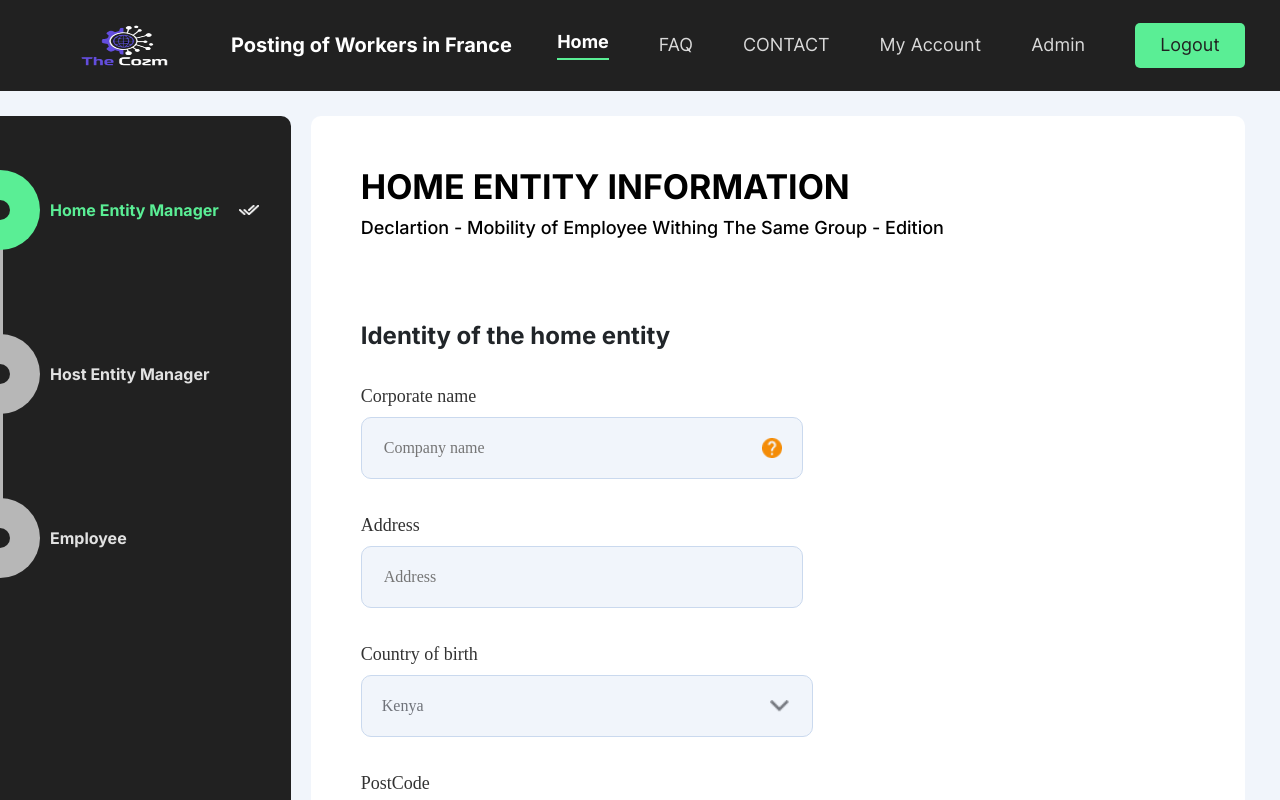
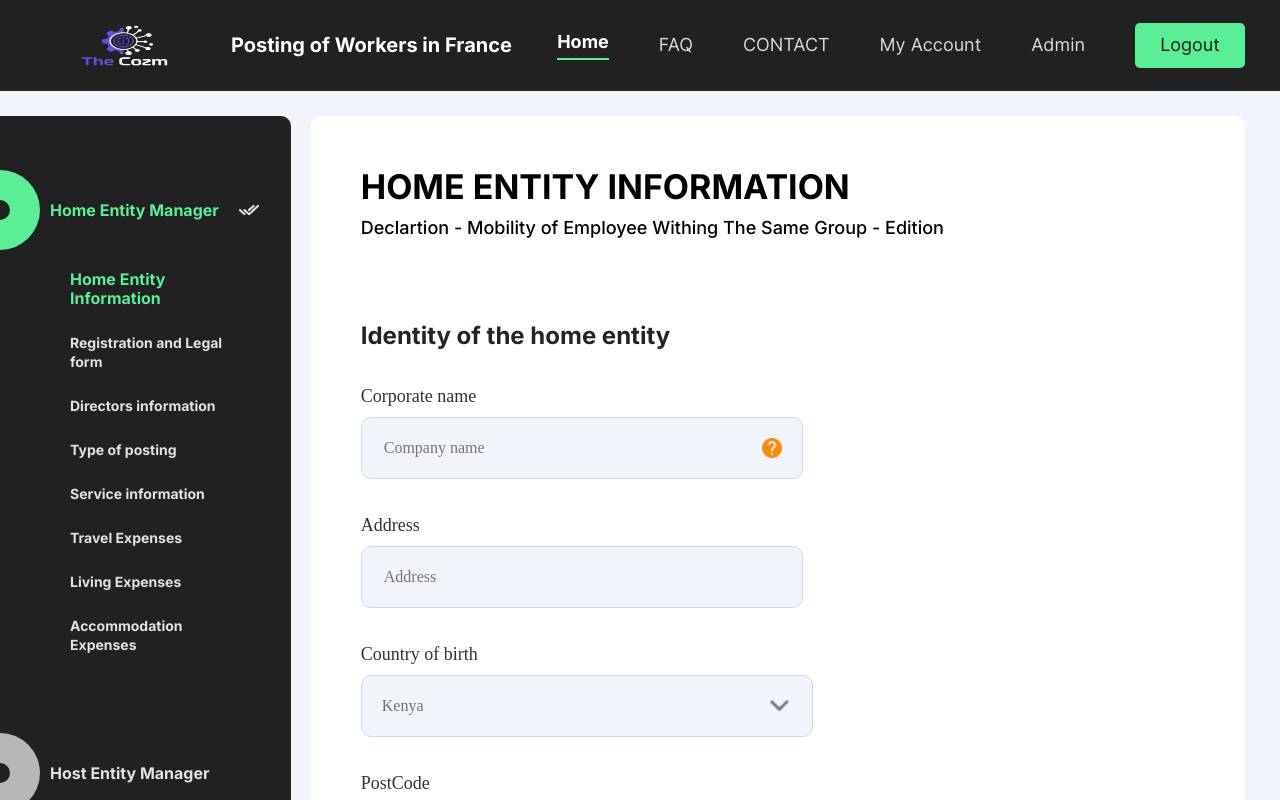
Before and after one commit to mobenjamins/PWDOrchestratorPublic, a React (Vite) app in the folder client/: page / in a window 1280 px wide. Shown: the top 800 px of the page. Built offline with nearby package versions, Linux system fonts and the light colour scheme.

Commit message:
Added sid nav sub section navigation

```diff
--- a/client/src/components/main/index.jsx
+++ b/client/src/components/main/index.jsx
@@ -1,74 +1,51 @@
-import React, { useEffect } from 'react'
-import PropTypes from 'prop-types'
-import './style.css'
-import BackIcon from '../../assets/back-icon.png'
-import EmployeeForm from '../Forms/employee'
-import HomeEntityManager from '../Forms/homeEntityManager'
-import HostEntityManager from '../Forms/hostEntityManager'
+import React, { useEffect } from 'react';
+import PropTypes from 'prop-types';
+import './style.css';
+import BackIcon from '../../assets/back-icon.png';
+import EmployeeForm from '../Forms/employee';
+import HomeEntityManager from '../Forms/homeEntityManager';
+import HostEntityManager from '../Forms/hostEntityManager';
 
-const formSteps = {
-  employee: 1,
-  hostEntity: 5,
-  homeEntity: 8,
-}
-
-function MainSection({activeForm}) {
-  const [step, setStep] = React.useState(1)
-
-  useEffect(() => {
-    setStep(1)
-  }, [activeForm])
-
+function MainSection({ activeForm, setStep, step }) {
    const nextStepHandler = () => {
-    console.log("nextStepHandler")
-    setStep(step + 1)
-  }
+      setStep(step + 1);
+   };
    const backStepHandler = () => {
-    setStep(step - 1)
-  }
+      setStep(step - 1);
+   };
 
    const questionRouter = (question) => {
-    if(activeForm === 'employee'){
-      console.log("rendering EmployeeForm")
+      if (activeForm.id === 'employee') {
+         console.log('rendering EmployeeForm');
+         return <EmployeeForm step={step} />;
+      } else if (activeForm.id === 'hostEntity') {
+         console.log('rendering hostEntity');
+         return <HostEntityManager step={step} />;
+      } else if (activeForm.id === 'homeEntity') {
+         console.log('rendering homeEntity');
+         return <HomeEntityManager step={step} />;
+      } else {
+         console.log('rendering default');
+         return <HomeEntityManager step={step} />;
+      }
+   };
    return (
-        <EmployeeForm step={step} />
-      )
-    } else if(activeForm === 'hostEntity') {
-      console.log("rendering hostEntity")
-      return (
-      <HostEntityManager step={step} />
-      )
-    } else if(activeForm === 'homeEntity') {
-      console.log("rendering homeEntity")
-      return (
-      <HomeEntityManager step={step} />
-      )
-    } else {
-      console.log("rendering default")
-      return (
-      <HomeEntityManager step={step} />
-      )
-    }
-  }
-  return (
-    <div className='mainSection-wrapper'>
-    {
-      questionRouter()
-    }
-      <div className='nav-section'>
-        <div className='back-btn' onClick={()=> backStepHandler()} style={{display: step === 1 ? 'none' : 'flex'}}>
+      <div className="mainSection-wrapper">
+         {questionRouter()}
+         <div className="nav-section">
+            <div className="back-btn" onClick={() => backStepHandler()} style={{ display: step === 1 ? 'none' : 'flex' }}>
                <img src={BackIcon} className="back-icon" />
             </div>
-        <div className='next-btn' onClick={()=>nextStepHandler()} style={{display: step === formSteps[activeForm] ? 'none' : 'flex'}}>
+            <div className="next-btn" onClick={() => nextStepHandler()} style={{ display: step === activeForm.subSections.length ? 'none' : 'flex' }}>
                <div>Next</div>
             </div>
          </div>
       </div>
-  )
+   );
 }
 
 MainSection.propTypes = {
    activeForm: PropTypes.string.isRequired
-}
+};
 
-export default MainSection
+export default MainSection;
--- a/client/src/components/sidenav/index.jsx
+++ b/client/src/components/sidenav/index.jsx
@@ -1,102 +1,132 @@
-import React,{useState} from 'react'
-import PropTypes from 'prop-types'
-import './style.css'
-import tickIcon from '../../assets/tick.png'
-import sideNavRedButton from '../../assets/sideNav-red-icon.png'
-import sideNavGreenButton from '../../assets/sideNav-green.png'
-import sideNavBlackButton from '../../assets/sideNav-black.png'
+import React, { useEffect, useState } from 'react';
+import PropTypes from 'prop-types';
+import './style.css';
+import tickIcon from '../../assets/tick.png';
+import sideNavRedButton from '../../assets/sideNav-red-icon.png';
+import sideNavGreenButton from '../../assets/sideNav-green.png';
+import sideNavBlackButton from '../../assets/sideNav-black.png';
 
-const sideNavElementsTemp = [
-  {
-    id: 'homeEntity',
-    title: 'Home Entity Manager',
-    isActive: true
-  },
-  {
-    id: 'hostEntity',
-    title: 'Host Entity Manager',
-    isActive: false
-  },
-  {
-    id: 'employee',
-    title: 'Employee',
-    isActive: false
+function SideNav({ onSubSectionNav, step, sideNavElements, onNavElementChange }) {
+   const [barHeight, setBarHeight] = useState(0);
+
+   useEffect(() => {
+      const parentElement = document.getElementById('myElement');
+      if (parentElement) {
+         console.log(parentElement.offsetHeight);
+         setBarHeight(parentElement.offsetHeight * 2);
       }
-]
+   }, [sideNavElements]);
 
-function SideNav({setActiveForm}) {
-  const [sideNavElements, setSideNavElements] = useState(sideNavElementsTemp)
+   const renderBar = (index, isActive, barHeight) => {
+      if (index >= sideNavElements.length - 1) {
+         return;
+      }
+      return;
+      if (index !== 0 || index >= sideNavElements.length - 1) {
+         return (
+            <div
+               className="step-bar"
+               style={{
+                  backgroundColor: isActive ? '#5AEE95' : '#B7B7B7',
+                  height: barHeight[`myElement${index}`]
+               }}
+            ></div>
+         );
+      }
+   };
 
-  const onNavElementChange = (element) =>{
+   const ElementComponent = ({ element, index, onSubSectionNav }) => {
+      const [barHeight, setBarHeight] = useState(0);
+      useEffect(() => {
+         const parentElement = document.getElementById(`myElement${index}`);
+         if (parentElement) {
+            console.log(parentElement.offsetHeight);
+            setBarHeight((prev) => {
+               return {
+                  ...prev,
+                  [`myElement${index}`]: parentElement.offsetHeight * 2
+               };
+            });
+         }
+      }, [element.isActive]);
 
-    setSideNavElements(sideNavElements.map((item, index) => {
-      if(item.title === element.title){
-          setActiveForm(item.id)
-        return {
-          ...item,
-          isActive: true
-        }
-      }
-      if(index < sideNavElements.indexOf(element)){
-        return {
-          ...item,
-          isActive: true
-        }
-      }
-      return {
-        ...item,
-        isActive: false
-      }
-    }))
-
-  }
-
-  const renderBar =(index, isActive)=>{
-    if(index >= (sideNavElements.length - 1)){
-      return
-    }
-    if(index !== 0 || (index >= (sideNavElements.length - 1))){
-      return <div className='step-bar' style={{
-        backgroundColor: isActive ? '#5AEE95' : '#B7B7B7'
-      }}></div>
-    }
-  }
       return (
-    <div className='sideNav-wrapper'>
-    <div className='top-section'>
-      {
-        sideNavElements.map((element, index) => {
-          return (
-            <div key={index} className='sideNav-link' onClick={()=> onNavElementChange(element)}>
-            {renderBar(index, element.isActive)}
-              <div className='step-indicator' style={{
+         <div
+            className="parent-element"
+            id={`myElement${index}`}
+            style={{
+               display: 'flex',
+               flexDirection: 'column'
+            }}
+         >
+            <div key={index} className="sideNav-link" onClick={() => onNavElementChange(element)} style={{}}>
+               {renderBar(index, element.isActive, barHeight)}
+               <div
+                  className="step-indicator"
+                  style={{
                      backgroundColor: element.isActive ? '#5AEE95' : '#B7B7B7'
-              }}>
-                <div className='middle-circle'></div>
+                  }}
+               >
+                  <div className="middle-circle"></div>
                </div>
-              <span className='link-text' style={{color: element.isActive ? '#5AEE95' : 'inherit' }}>{element.title}</span>
+               <span className="link-text" style={{ color: element.isActive ? '#5AEE95' : 'inherit' }}>
+                  {element.title}
+               </span>
                {element.isActive && <img src={tickIcon} className="tick-icon" />}
             </div>
-          )
-        }
-        )
-      }
+            <div
+               style={{
+                  display: element.isActive ? 'flex' : 'none',
+                  flexDirection: 'column',
+                  paddingLeft: '20px'
+               }}
+            >
+               {element.subSections.map((subSection, index) => {
+                  return (
+                     <span
+                        className="link-text sub-link"
+                        style={{
+                           color: step === index + 1 ? '#5AEE95' : 'inherit',
+                           fontSize: step === index + 1 ? '16px' : '14px'
+                        }}
+                        onClick={() => onSubSectionNav(subSection, index)}
+                     >
+                        {subSection}
+                     </span>
+                  );
+               })}
             </div>
-    <div className='bottom-section'>
-      <div className='button-element bg-red'>
+         </div>
+      );
+   };
+
+   return (
+      <div className="sideNav-wrapper">
+         <div className="top-section" style={{}}>
+            {sideNavElements.map((element, index) => {
+               return <ElementComponent element={element} index={index} onSubSectionNav={onSubSectionNav} />;
+            })}
+         </div>
+         <div className="bottom-section">
+            <div className="button-element bg-red">
                <img src={sideNavRedButton} className="sideNavButtons" />
             </div>
-      <div className='button-element bg-green'>
+            <div className="button-element bg-green">
                <img src={sideNavGreenButton} className="sideNavButtons" />
             </div>
-      <div className='button-element bg-black'>
+            <div className="button-element bg-black">
                <img src={sideNavBlackButton} className="sideNavButtons" />
             </div>
          </div>
       </div>
-  )
+   );
 }
 
-SideNav.propTypes = {}
+SideNav.propTypes = {
+   onSubSectionNav: PropTypes.func.isRequired,
+   step: PropTypes.number.isRequired,
+   sideNavElements: PropTypes.array.isRequired,
+   onNavElementChange: PropTypes.func.isRequired
+};
 
-export default SideNav
+export default SideNav;
--- a/client/src/components/sidenav/style.css
+++ b/client/src/components/sidenav/style.css
@@ -1,4 +1,4 @@
-.sideNav-wrapper{
+.sideNav-wrapper {
    width: 390px;
    margin-top: 25px;
    background-color: #212121;
@@ -15,27 +15,26 @@
    justify-content: space-between;
    padding-left: 50px;
    padding-top: 0px;
-
 }
 
-.bottom-section{
+.bottom-section {
    display: flex;
    flex-direction: row;
    justify-content: space-around;
    align-items: center;
    padding: 50px 20px;
-  border-top: 0.5px solid #B7B7B7;
+   border-top: 0.5px solid #b7b7b7;
 }
-.bg-red{
-  background-color: #E2001D;
+.bg-red {
+   background-color: #e2001d;
 }
-.bg-green{
-  background-color: #5AEE95;;
+.bg-green {
+   background-color: #5aee95;
 }
-.bg-black{
-  background-color: #44464A;
+.bg-black {
+   background-color: #44464a;
 }
-.button-element{
+.button-element {
    width: 62px;
    height: 62px;
    border-radius: 50%;
@@ -49,28 +48,28 @@
    text-align: center;
 }
 
-.sideNavButtons{
+.sideNavButtons {
    width: auto;
    height: auto;
 }
 
-
-.sideNav-link{
+.sideNav-link {
    margin-top: 85px;
-  margin-bottom: 60px;
+   margin-bottom: 50px;
    cursor: pointer;
    display: flex;
    flex-direction: row;
    align-items: center;
 }
-.sideNav-link:hover{
-  color: #5AEE95;
+
+.sideNav-link:hover {
+   color: #5aee95;
 }
-.tick-icon{
+.tick-icon {
    width: 20px;
    height: 10px;
 }
-.link-text{
+.link-text {
    font-family: 'Inter';
    font-style: normal;
    font-weight: 700;
@@ -80,7 +79,16 @@
    margin-right: 20px;
 }
 
-.step-indicator{
+.sub-link {
+   margin-bottom: 25px;
+   color: snow;
+   font-size: 14px;
+}
+.sub-link:hover {
+   cursor: pointer;
+}
+
+.step-indicator {
    position: absolute;
    left: -40px;
    width: 80px;
@@ -91,13 +99,13 @@
    align-items: center;
    z-index: 1;
 }
-.middle-circle{
+.middle-circle {
    width: 20px;
    height: 20px;
    border-radius: 50%;
    background-color: #212121;
 }
-.step-bar{
+.step-bar {
    position: absolute;
    left: -7px;
    width: 10px;
--- a/client/src/pages/home.jsx
+++ b/client/src/pages/home.jsx
@@ -1,67 +1,94 @@
-import React,{useEffect, useState} from 'react'
-import '../App.css'
-import SideNav from '../components/sidenav'
-import MainSection from '../components/main'
-import Footer from '../components/footer'
+import React, { useEffect, useState } from 'react';
+import '../App.css';
+import SideNav from '../components/sidenav';
+import MainSection from '../components/main';
+import Footer from '../components/footer';
 
 const sideNavElementsTemp = [
    {
       id: 'homeEntity',
       title: 'Home Entity Manager',
-    isActive: true
+      isActive: true,
+      subSections: [
+         'Home Entity Information',
+         'Registration and Legal form',
+         'Directors information',
+         'Type of posting',
+         'Service information',
+         'Travel Expenses',
+         'Living Expenses',
+         'Accommodation Expenses'
+      ]
    },
    {
       id: 'hostEntity',
       title: 'Host Entity Manager',
-    isActive: false
+      isActive: false,
+      subSections: ['Host Entity Information', 'Representative information', 'Place of document storage', 'Dates and place', 'Service information']
    },
    {
       id: 'employee',
       title: 'Employee',
-    isActive: false
+      isActive: false,
+      subSections: ['Personal Information']
    }
-]
+];
 
 function Home() {
-const [activeForm, setActiveForm] = useState('homeEntity')
+   const [activeForm, setActiveForm] = useState(sideNavElementsTemp[0]);
 
-const [sideNavElements, setSideNavElements] = useState(sideNavElementsTemp)
+   const [sideNavElements, setSideNavElements] = useState(sideNavElementsTemp);
 
-const onNavElementChange = (element) =>{
+   const [step, setStep] = React.useState(1);
 
-  setSideNavElements(sideNavElements.map((item, index) => {
-    if(item.title === element.title){
-        setActiveForm(item.id)
+   useEffect(() => {
+      setStep(1);
+   }, [activeForm]);
+
+   const onNavElementChange = (element) => {
+      setSideNavElements(
+         sideNavElements.map((item, index) => {
+            if (item.title === element.title) {
+               setActiveForm(item);
                return {
                   ...item,
                   isActive: true
+               };
             }
-    }
-    if(index < sideNavElements.indexOf(element)){
+            if (index < sideNavElements.indexOf(element)) {
                return {
                   ...item,
-        isActive: true
-      }
+                  isActive: false
+               };
             }
             return {
                ...item,
                isActive: false
-    }
-  }))
+            };
+         })
+      );
+   };
 
-}
+   const onSubSectionNav = (element, index) => {
+      setStep(index + 1);
+   };
 
    return (
       <>
-      <div className='body-wrapper'>
-        <SideNav setActiveForm={setActiveForm} onNavElementChange={onNavElementChange} sideNavElementsTemp={sideNavElements} />
-        <div className='right-section'>
-          <MainSection activeForm={activeForm} />
+         <div className="body-wrapper">
+            <SideNav
+               onNavElementChange={onNavElementChange}
+               sideNavElements={sideNavElements}
+               onSubSectionNav={onSubSectionNav}
+               step={step}
+            />
+            <div className="right-section">
+               <MainSection step={step} setStep={setStep} activeForm={activeForm} />
                <Footer />
             </div>
          </div>
       </>
-  )
+   );
 }
 
-export default Home
+export default Home;
```
Also changed, not shown: client/src/components/footer/index.jsx (+17 -18 lines). Lines whose indentation alone changed are shown as unchanged.
